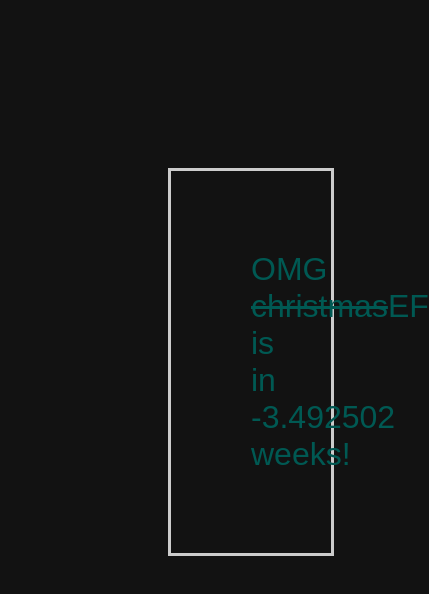
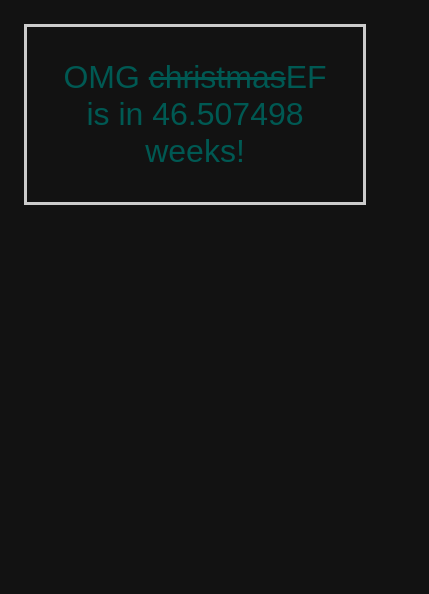
Before and after one commit to SharkyTheWhite/ef-is-in, a plain HTML site: page index.html in a window 390 px wide. Shown: the whole page, 429 px wide, since content can reach past the window. Drawn offline with Linux system fonts and the light colour scheme.

Commit message:
Update for EF30 and fix mobile view

```diff
--- a/index.html
+++ b/index.html
@@ -18,13 +18,21 @@
       padding: 5rem;
       font-size: 2rem;
     }
+    @media only screen and (max-width: 600px) {
+        body {
+            padding: 1rem;
+        }
+        .center {
+            padding: 2rem;
+        }
+    }
   </style>
 </head>
 <body>
     <p class="center">OMG <s>christmas</s>EF is in <span id="aaah"></span> weeks!</p>
   <script>
     let el = document.querySelector("#aaah");
-    let when =  new Date("2025-09-03");
+    let when =  new Date("2026-08-19");
     setInterval(() => {
       el.textContent = ((when - new Date()) / (1000 * 60 * 60 * 24 * 7)).toFixed(6);
     }, 1000);
```
